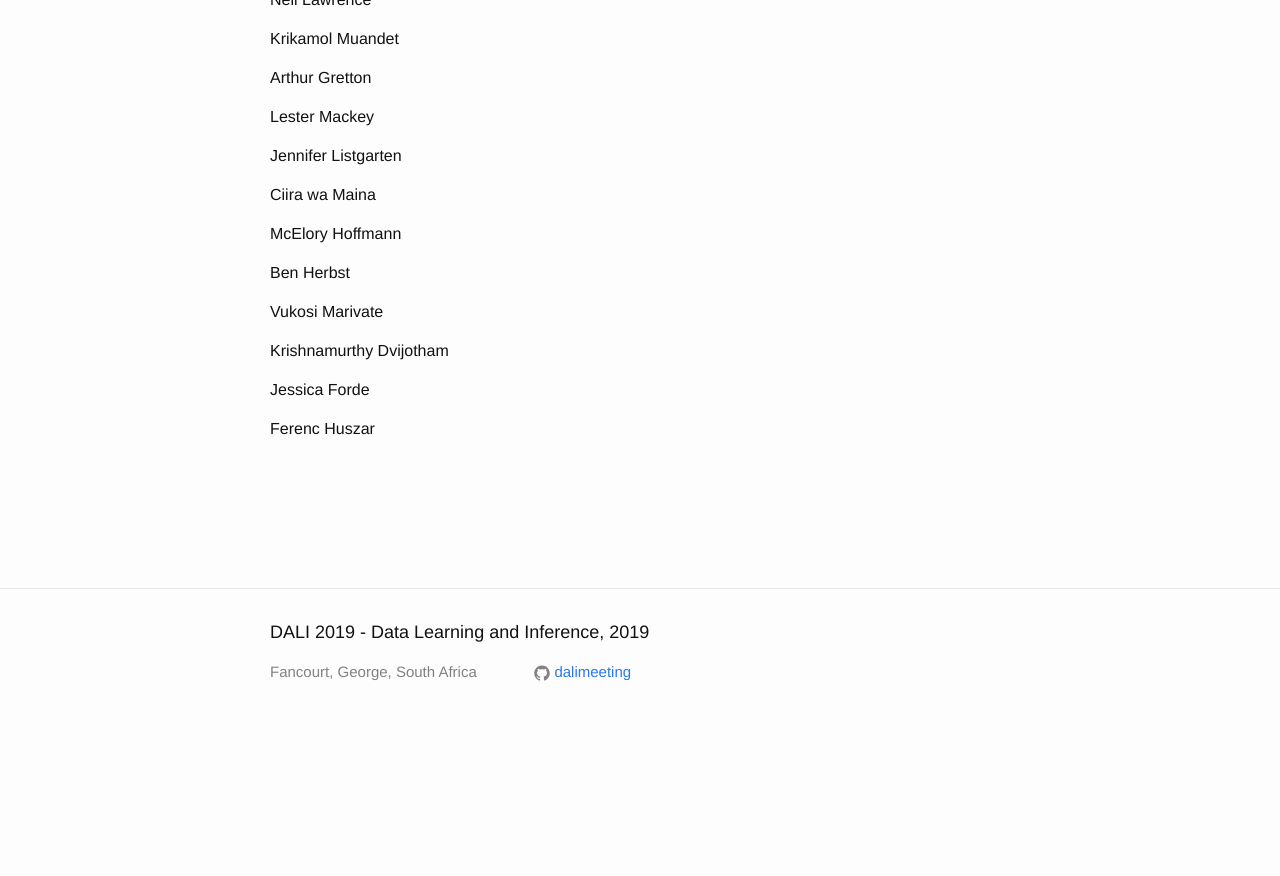
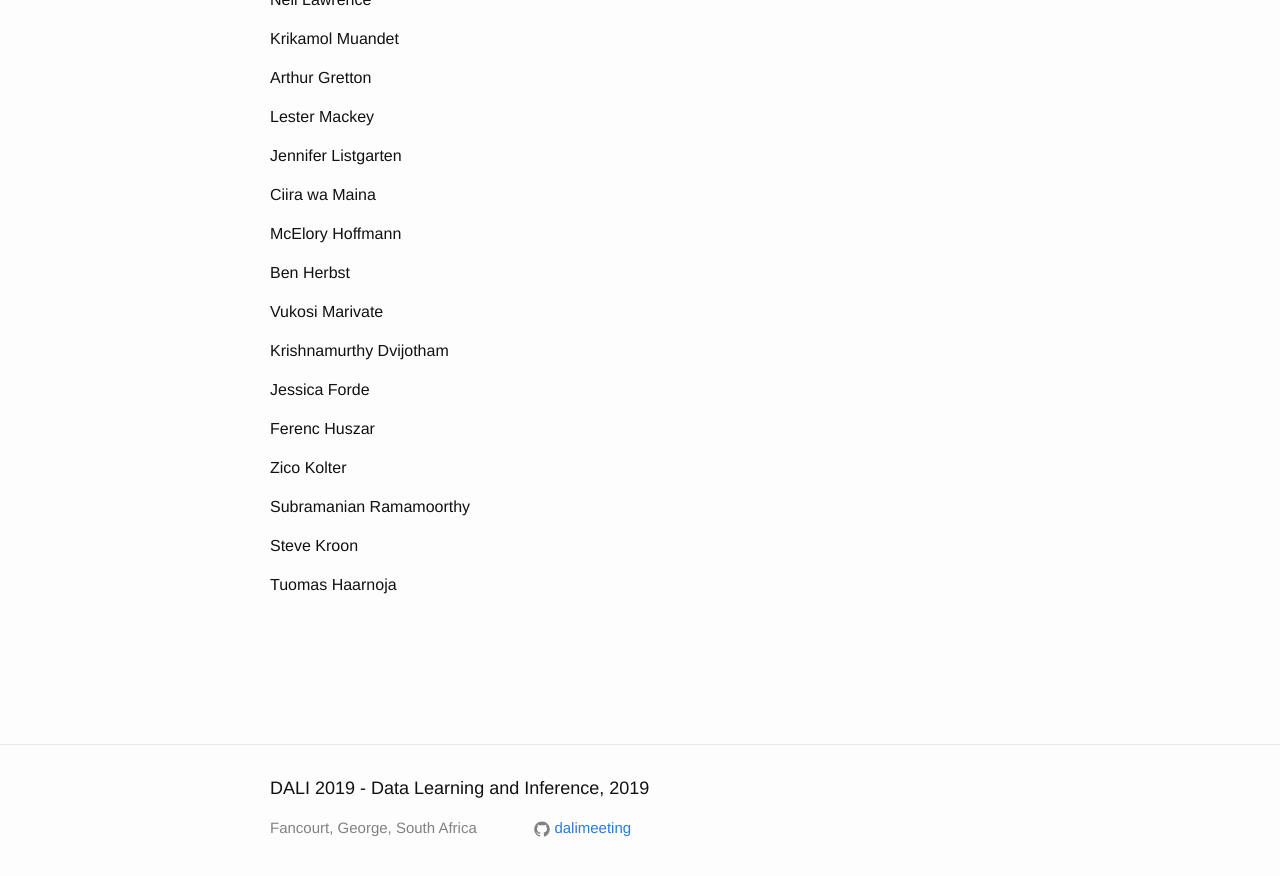
Before and after one commit to dalimeeting/dalimeeting.github.io, a Jekyll site: the page built from participants.html, in a window 1280 px wide and 900 px high, scrolled down 1577 px. Shown: the top 876 px of the window. Built offline with Jekyll 4.4.1, drawn with Linux system fonts in a browser that asks for light colours; before the commit the page ends 2321 px from its top, so only the background shows below that.

Commit message:
Update participants.yml

```diff
--- a/_data/participants.yml
+++ b/_data/participants.yml
@@ -68,3 +68,11 @@
   given: Jessica
 - family: Huszar
   given: Ferenc
+- family: Kolter
+  given: Zico
+- family: Ramamoorthy
+  given: Subramanian
+- family: Kroon
+  given: Steve
+- family: Haarnoja
+  given: Tuomas
```
